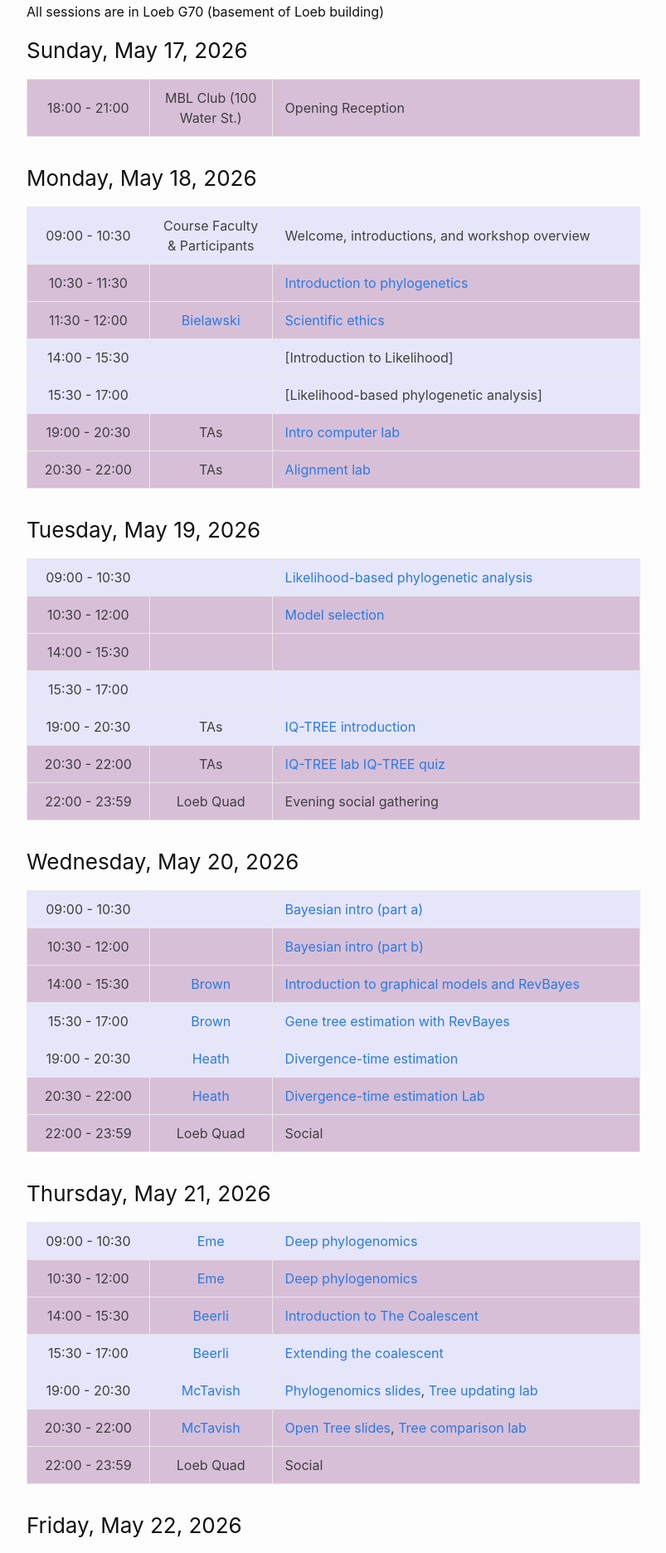
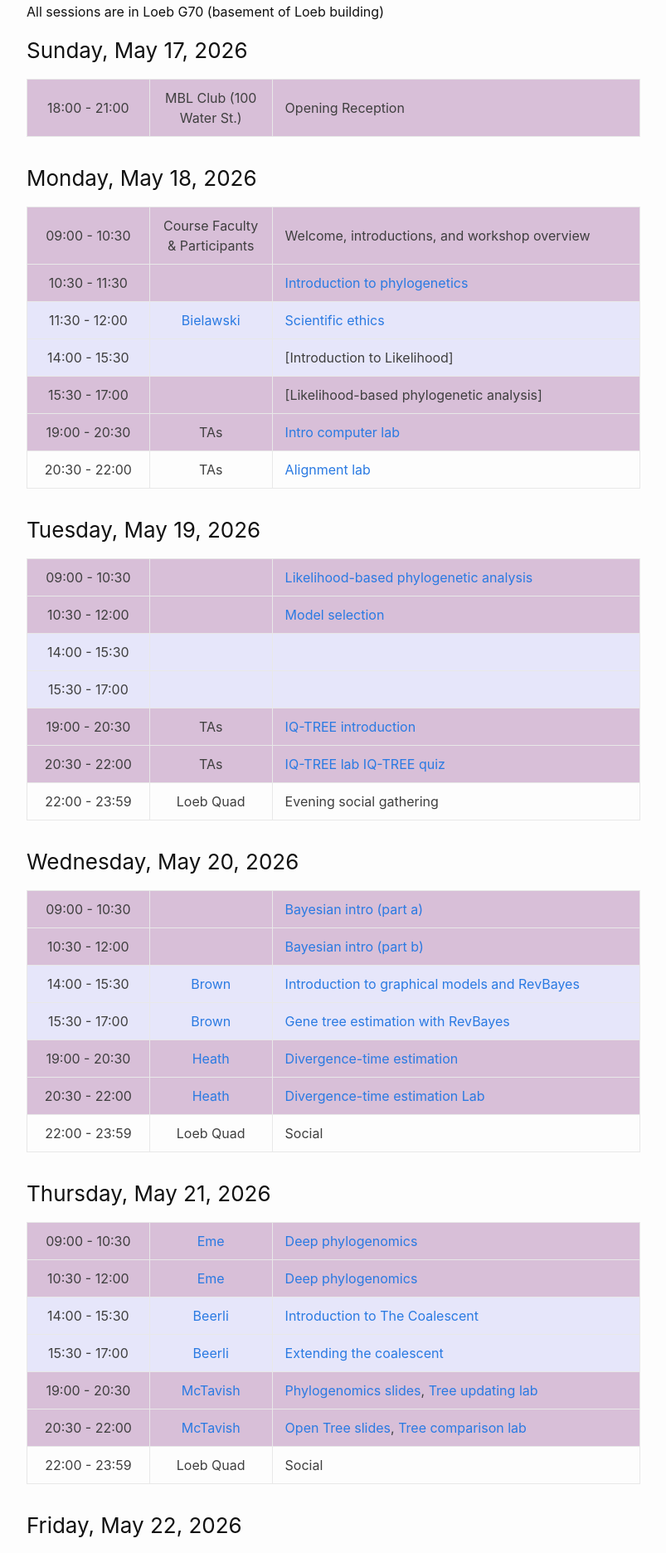
Before and after one commit to molevolworkshop/molevolworkshop.github.io, a Jekyll site: the page built from schedule.md, in a window 1280 px wide. Shown: the part 446-2318 px from the top of the page at 83% size, without its empty margins (238-1041 px from the left). Built offline with Jekyll 4.4.1, drawn with Linux system fonts in a browser that asks for light colours.

Commit message:
Using "standard" schedule for all days

```diff
--- a/schedule.md
+++ b/schedule.md
@@ -24,7 +24,7 @@ All sessions are in Loeb G70 (basement of Loeb building)
  15:30 - 17:00 |                                      | [Likelihood-based phylogenetic analysis]
  19:00 - 20:30 | TAs                                  | [Intro computer lab](/labs/intro/)
  20:30 - 22:00 | TAs                                  | [Alignment lab](/labs/alignment/)
-{: .daily-schedule-cpp}
+{: .daily-schedule-std}
 
 ### Tuesday, May 19, 2026
 
@@ -36,7 +36,7 @@ All sessions are in Loeb G70 (basement of Loeb building)
  19:00 - 20:30 | TAs                                  | [IQ-TREE introduction]({{ site.baseurl }}/faculty/mcshea/pdf/MOLE2025-IQ-TREE.pdf)
  20:30 - 22:00 | TAs                                  | [IQ-TREE lab](https://iqtree.github.io/workshop/molevol_tutorial2025) [IQ-TREE quiz](https://docs.google.com/forms/d/e/1FAIpQLSfvNMk0HJFBHDU9qAbNopbhWORx0CwSEBFdxSuCiDLJ5K1g5w/viewform?usp=dialog)
  22:00 - 23:59 | Loeb Quad                            | Evening social gathering
-{:.daily-schedule-cpp}
+{:.daily-schedule-std}
 
 ### Wednesday, May 20, 2026
 
@@ -48,7 +48,7 @@ All sessions are in Loeb G70 (basement of Loeb building)
  19:00 - 20:30 | [Heath](/faculty-heath/)             | [Divergence-time estimation](https://figshare.com/articles/Bayesian_Divergence-Time_Estimation_Lecture/6849005)
  20:30 - 22:00 | [Heath](/faculty-heath/)             | [Divergence-time estimation Lab](https://revbayes.github.io/tutorials/fbd_simple)
  22:00 - 23:59 | Loeb Quad                            | Social
-{:.daily-schedule-cpp}
+{:.daily-schedule-std}
 
 ### Thursday, May 21, 2026
 
@@ -60,7 +60,7 @@ All sessions are in Loeb G70 (basement of Loeb building)
  19:00 - 20:30 | [McTavish](/faculty-mctavish/)       | [Phylogenomics slides]({{ site.baseurl }}/faculty/mctavish/pdf/Genomics_MOLE2025.pdf), [Tree updating lab](https://github.com/snacktavish/Mole2023/blob/master/TreeUpdating.md)
  20:30 - 22:00 | [McTavish](/faculty-mctavish/)       | [Open Tree slides]({{ site.baseurl }}/faculty/mctavish/pdf/OpenTree_MOLE2025.pdf), [Tree comparison lab](https://github.com/snacktavish/Mole2023/blob/master/TreeComparison.md)
  22:00 - 23:59 | Loeb Quad                            | Social
-{:.daily-schedule-cpp}
+{:.daily-schedule-std}
 
 ### Friday, May 22, 2026
 
@@ -72,7 +72,7 @@ All sessions are in Loeb G70 (basement of Loeb building)
  17:00 - 18:00 | [Bielawski](/faculty-bielawski/)     | Optional session: [Values, diversity & ethics](http://awarnach.mathstat.dal.ca/~joeb/PAML_lab/slides/Values_Diversity_2025.pdf)
  19:00 - 22:00 | Meigs Room (Swope 2nd floor)         | Course Dinner Party
  22:00 - 23:59 | Loeb Quad                            | Post-dinner social gathering
-{:.daily-schedule-cpp}
+{:.daily-schedule-std}
 
 ### Saturday, May 23, 2026
 
@@ -88,7 +88,7 @@ All sessions are in Loeb G70 (basement of Loeb building)
  19:00 - 20:30 | [Bielawski](/faculty-bielawski/)     | [PAML lab](http://awarnach.mathstat.dal.ca/~joeb/PAML_lab/lab.html), [lab slides](http://awarnach.mathstat.dal.ca/~joeb/PAML_lab/resources/pamlDEMO_2024.pdf)
  20:30 - 22:00 | [Bielawski](/faculty-bielawski/)     | [Additional lab resources](http://awarnach.mathstat.dal.ca/~joeb/PAML_lab/Resources.html), [optional advanced lab](https://bitbucket.org/EvoWorks/protocol-inference-of-episodic-selection/downloads)
  22:00 - 23:59 | Loeb Quad                            | Social
-{:.daily-schedule-cpp}
+{:.daily-schedule-std}
 
 
 ### Monday, May 25, 2026
@@ -101,7 +101,7 @@ All sessions are in Loeb G70 (basement of Loeb building)
  19:00 - 20:30 | [Zenil-Ferguson]()                   | [Phylogenetic comparative methods](https://roszenil.github.io/mytutorials/contenido.html)
  20:30 - 22:00 | [Zenil-Ferguson]()                   | [Phylogenetic comparative methods](https://roszenil.github.io/mytutorials/contenido.html)
  22:00 - 23:59 | Loeb Quad                            | Social
- {:.daily-schedule-cpp}
+ {:.daily-schedule-std}
 
 ### Tuesday, May 26, 2026
 
```
